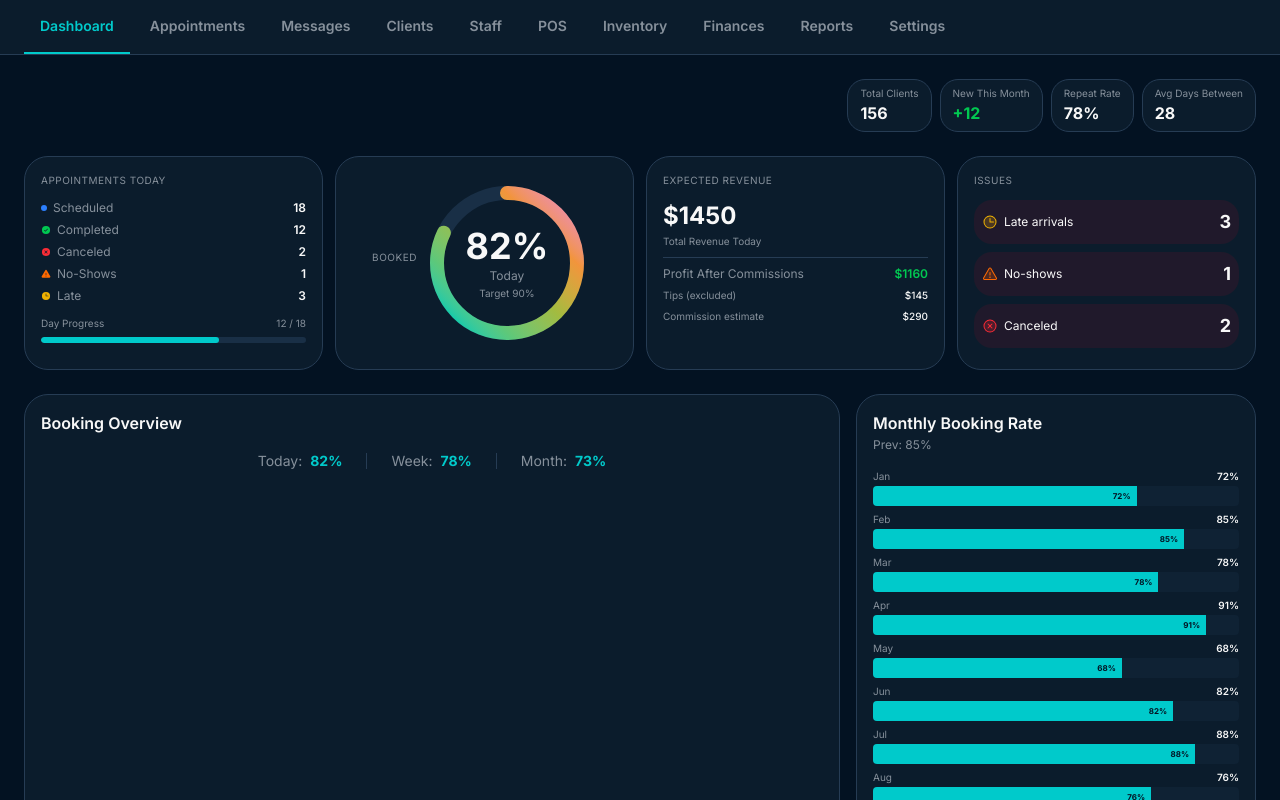
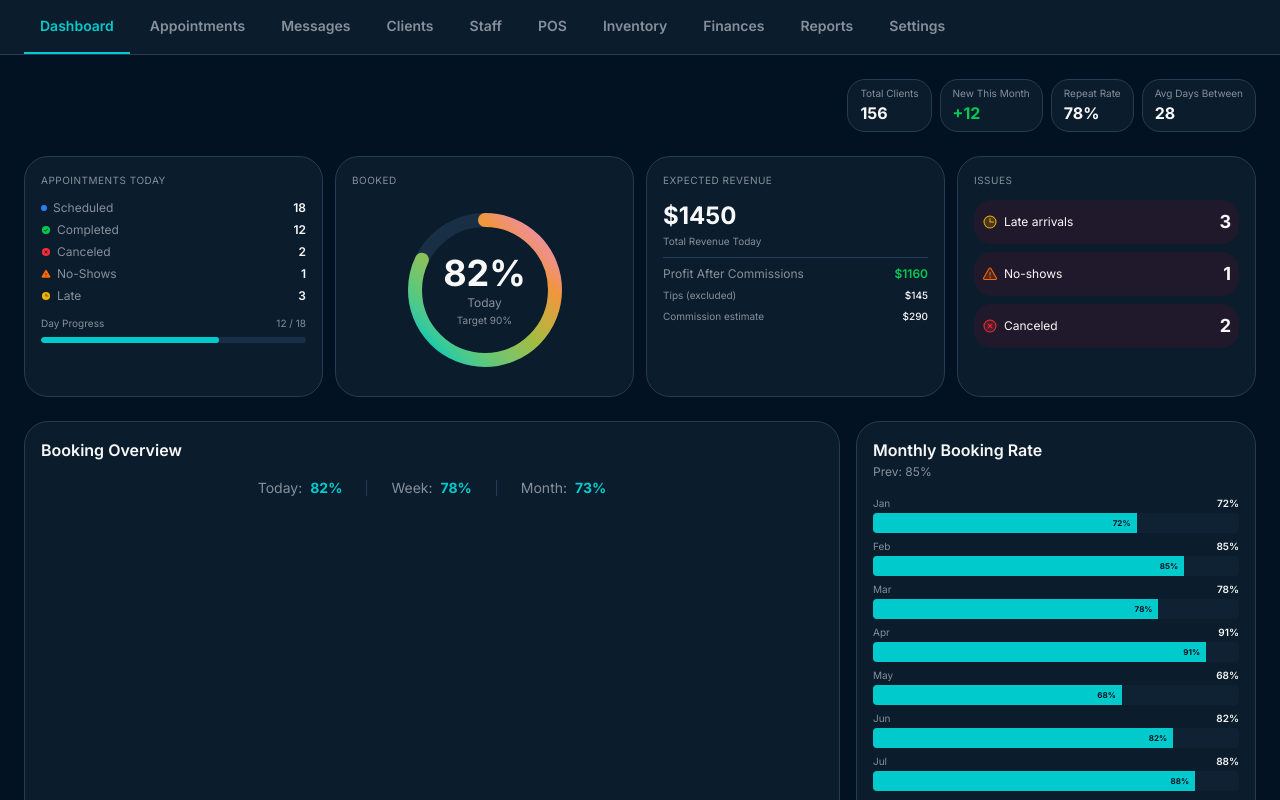
Before and after one commit to JimmysRanch/126, a React (Vite) app: page / in a window 1280 px wide. Shown: the top 800 px of the page. Built offline with nearby package versions, Linux system fonts and the light colour scheme.

Commit message:
Generated by Spark: Inside the booked card the title that says BOOKED needs to be repositioned to the top left of the card to match the style off the other cards.

```diff
--- a/src/pages/Dashboard.tsx
+++ b/src/pages/Dashboard.tsx
@@ -145,7 +145,7 @@ export function Dashboard() {
               </div>
             </KpiCard>
 
-            <KpiCard title="Booked" delay={0.1} className="xl:col-span-1 flex items-center justify-center">
+            <KpiCard title="Booked" delay={0.1} className="xl:col-span-1">
               <BookedGauge
                 percentage={capacityData.bookedPercentage}
                 target={capacityData.target}
```
